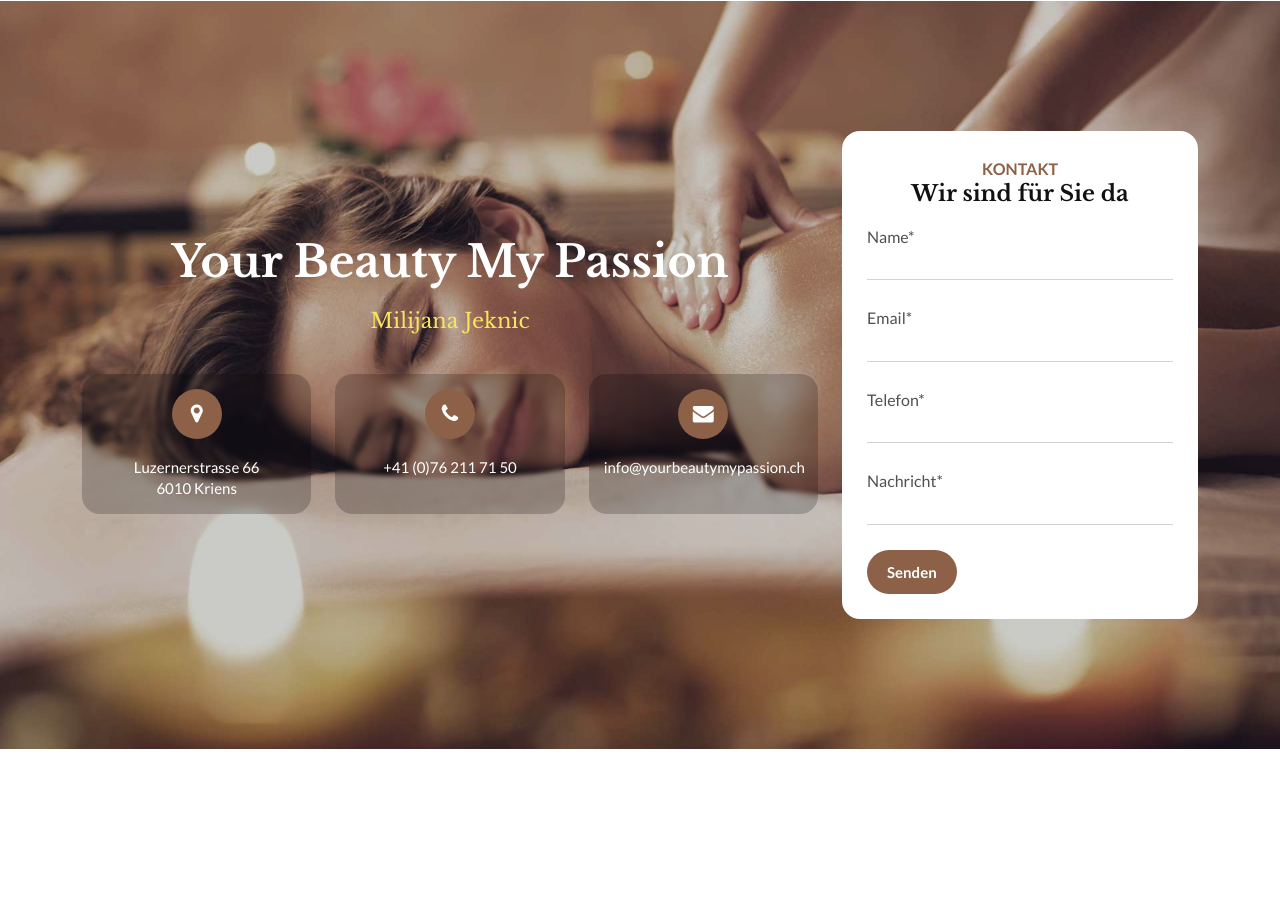
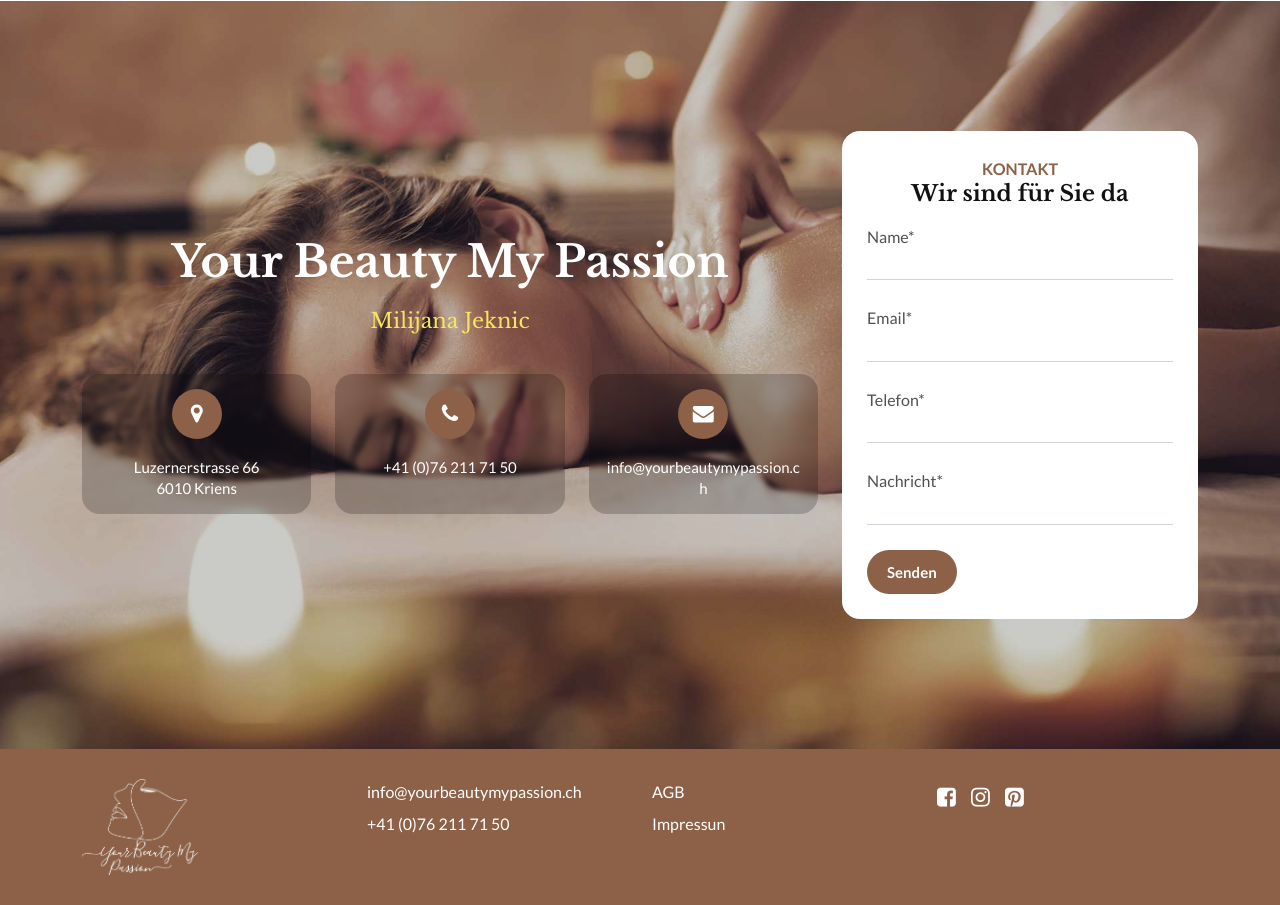
Before and after one commit to Fiverr-Store/nail-beauty, a plain HTML site: page index.html in a window 1280 px wide. Shown: the part 4780-5685 px from the top of the page. Before the commit the page ends 5529 px from the top, so only its background shows below. Drawn offline with nearby package versions, Linux system fonts and the light colour scheme.

Commit message:
done-all

```diff
--- a/assets/scss/_footer.scss
+++ b/assets/scss/_footer.scss
@@ -2,51 +2,51 @@
 # main-footer
 --------------------------------------------------------------*/
 .main-footer{
-  text-align: center;
   padding: 30px 0px;
-
-}
-.footer-list{
-  margin-bottom: 20px;
-  ul{
-    margin: 0;
-    padding: 0;
+  background-color: $primary-color;
+  .footer-logo{
+    max-height: 96px;
+  }
+  .footer-con{
+    ul{
+      list-style: none;
+      margin: 0;
+      padding: 0;
+    }
     li{
-      display: inline-block;
       &:not(:last-child) {
-      margin-right: 3px;
+      margin-bottom: 6px;
       }
+      display: block;
     }
     a{
-      display: inline-flex;
-      align-items: center;
-      justify-content: center;
-      width: 33px;
-      height: 33px;
-      font-size: 18px;
-      border-radius: 50%;
-      background-color: $bg-white;
-      color: $bg-black;
+      text-decoration: none;
+      display: inline-block;
+      font-size: 16px;
+      color: $bg-white;
       transition: all .2s ease-in;
       &:hover{
-        background-color: $primary-color;
+        text-decoration: underline;
       }
     }
   }
+  .footer-social{
+    ul{
+      list-style: none;
+      margin: 0;
+      padding: 0;
+    }
+    li{
+      &:not(:last-child) {
+      margin-right: 12px;
+      }
+      display: inline-block;
+    }
+    a{
+      text-decoration: none;
+      display: inline-block;
+      color: $bg-white;
+      font-size: 22px;
+    }
+  }
 }
-// #backgroundvideo{
-//   position: relative;
-//   background: transparent;
-
-// }
-// .ytplayer-container{
-//   position: absolute;
-//   top: 0;
-//   z-index: -1;
-// }
-
-.background-video{
-  width: 100%;
-  height: 100vh;
-  overflow: hidden;
-}
--- a/index.html
+++ b/index.html
@@ -50,7 +50,7 @@
                 <a class="page-scroll" href="#services"> DIENSTLEISTUNGEN </a>
               </li>
               <li class="nav-item">
-                <a class="page-scroll" href="#"> kontakt </a>
+                <a class="page-scroll" href="#contact"> kontakt </a>
               </li>
 
               <li class="nav-item">
@@ -137,7 +137,7 @@
     <div class="container">
       <div class="sec-t">
         <span> Unsere </span>
-        <h2> Dienstleistungen  </h2>
+        <h2> Dienstleistungen </h2>
       </div><!-- /.sec-t -->
 
       <div class="row gx-xl-5 gy-4">
@@ -147,30 +147,36 @@
             <div class="menu-content">
               <p class="menu-name"> Mit Lack</p>
               <span> CHF 70.00 </span>
-            </div><!--.menu-content-->
+            </div>
+            <!--.menu-content-->
 
             <div class="menu-content">
               <p class="menu-name"> Ohne Lack </p>
               <span> CHF 50.00 </span>
-            </div><!--.menu-content-->
+            </div>
+            <!--.menu-content-->
 
             <div class="menu-content">
               <p class="menu-name"> Gel neues Set </p>
               <span> CHF 140.00 </span>
-            </div><!--.menu-content-->
+            </div>
+            <!--.menu-content-->
 
             <div class="menu-content">
               <p class="menu-name"> Auffüllen </p>
               <span> CHF 75.00 </span>
-            </div><!--.menu-content-->
+            </div>
+            <!--.menu-content-->
 
             <div class="menu-content">
               <p class="menu-name"> Gellack </p>
               <span> CHF 65.00 </span>
-            </div><!--.menu-content-->
+            </div>
+            <!--.menu-content-->
 
             <div class="cta-btn text-center pt-md-3 pt-2">
-              <a href="https://beauty-nails-milijana-jeknic.online.klara.ch/de/booking/service?categoryId=1&page=1" target="_blank" class="btn-main" > Termin Buchen </a>
+              <a href="https://beauty-nails-milijana-jeknic.online.klara.ch/de/booking/service?categoryId=1&page=1"
+                target="_blank" class="btn-main"> Termin Buchen </a>
             </div><!-- /.cta-btn -->
 
           </div><!-- /.box -->
@@ -194,35 +200,42 @@
               <div class="menu-content">
                 <p class="menu-name"> Mit Lack</p>
                 <span> CHF 80.00 </span>
-            </div><!--.menu-content-->
+              </div>
+              <!--.menu-content-->
 
               <div class="menu-content">
                 <p class="menu-name"> Ohne Lack </p>
                 <span> CHF 65.00 </span>
-            </div><!--.menu-content-->
+              </div>
+              <!--.menu-content-->
 
               <div class="menu-content">
                 <p class="menu-name"> Gel French mit Fusspflege </p>
                 <span> CHF 105.00 </span>
-            </div><!--.menu-content-->
+              </div>
+              <!--.menu-content-->
 
               <div class="menu-content">
                 <p class="menu-name"> Gel French </p>
                 <span> CHF 70.00 </span>
-            </div><!--.menu-content-->
+              </div>
+              <!--.menu-content-->
 
               <div class="menu-content">
                 <p class="menu-name"> Gellack mit Fusspflege </p>
                 <span> CHF 100.00</span>
-            </div><!--.menu-content-->
+              </div>
+              <!--.menu-content-->
 
               <div class="menu-content">
                 <p class="menu-name"> Gellack </p>
                 <span> CHF 65.0 </span>
-            </div><!--.menu-content-->
+              </div>
+              <!--.menu-content-->
 
               <div class="cta-btn text-center pt-md-3 pt-2">
-              <a href="https://beauty-nails-milijana-jeknic.online.klara.ch/de/booking/service?categoryId=2&page=1" target="_blank" class="btn-main" > Termin Buchen </a>
+                <a href="https://beauty-nails-milijana-jeknic.online.klara.ch/de/booking/service?categoryId=2&page=1"
+                  target="_blank" class="btn-main"> Termin Buchen </a>
               </div><!-- /.cta-btn -->
 
             </div><!-- /.box -->
@@ -237,32 +250,38 @@
             <div class="box">
               <h3> Augenpflege </h3>
               <div class="menu-content">
-                <p class="menu-name">  Wimperndauerwelle / <br class="d-md-none"> mit Färben </p>
+                <p class="menu-name"> Wimperndauerwelle / <br class="d-md-none"> mit Färben </p>
                 <span> CHF 85.00 </span>
-              </div><!--.menu-content-->
+              </div>
+              <!--.menu-content-->
 
               <div class="menu-content">
                 <p class="menu-name"> Wimpern färben </p>
                 <span> CHF 25.00 </span>
-              </div><!--.menu-content-->
+              </div>
+              <!--.menu-content-->
 
               <div class="menu-content">
                 <p class="menu-name"> Brauen färben inkl. Korrektur </p>
                 <span> CHF 30.00 </span>
-              </div><!--.menu-content-->
+              </div>
+              <!--.menu-content-->
 
               <div class="menu-content">
                 <p class="menu-name"> Brauen Korrektur </p>
                 <span> CHF 20.00 </span>
-              </div><!--.menu-content-->
+              </div>
+              <!--.menu-content-->
 
               <div class="menu-content">
                 <p class="menu-name"> Wimpern/Brauen färben <br class="d-md-none"> inkl Korrektur </p>
                 <span> CHF 55.00 </span>
-              </div><!--.menu-content-->
+              </div>
+              <!--.menu-content-->
 
               <div class="cta-btn text-center pt-md-3 pt-2">
-                <a href="https://beauty-nails-milijana-jeknic.online.klara.ch/de/booking/service?categoryId=3&page=1" target="_blank" class="btn-main" > Termin Buchen </a>
+                <a href="https://beauty-nails-milijana-jeknic.online.klara.ch/de/booking/service?categoryId=3&page=1"
+                  target="_blank" class="btn-main"> Termin Buchen </a>
               </div><!-- /.cta-btn -->
 
             </div><!-- /.box -->
@@ -316,37 +335,44 @@
             <div class="box">
               <h3> Massagen </h3>
               <div class="menu-content">
-                <p class="menu-name">  Kopf- und Nackenmassage <br class="d-md-none"> (30 min) </p>
+                <p class="menu-name"> Kopf- und Nackenmassage <br class="d-md-none"> (30 min) </p>
                 <span> CHF 45.00 </span>
-              </div><!--.menu-content-->
+              </div>
+              <!--.menu-content-->
 
               <div class="menu-content">
                 <p class="menu-name"> Fuss- und Beinmassage <br class="d-md-none"> (40 min) </p>
                 <span> CHF 60.00 </span>
-              </div><!--.menu-content-->
+              </div>
+              <!--.menu-content-->
 
               <div class="menu-content">
                 <p class="menu-name"> Klassische Ganzkörpermassage <br class="d-md-none"> (60 min) </p>
                 <span> CHF 120.00 </span>
-              </div><!--.menu-content-->
+              </div>
+              <!--.menu-content-->
 
               <div class="menu-content">
                 <p class="menu-name"> Klassische Rückenmassage<br class="d-md-none"> (60 min) </p>
                 <span> CHF 85.00 </span>
-              </div><!--.menu-content-->
+              </div>
+              <!--.menu-content-->
 
               <div class="menu-content">
                 <p class="menu-name"> Klassische Rückenmassage <br class="d-md-none"> (30 min) </p>
                 <span> CHF 50.00</span>
-              </div><!--.menu-content-->
+              </div>
+              <!--.menu-content-->
 
               <div class="menu-content">
                 <p class="menu-name"> Sportmassage (60 min) </p>
                 <span> CHF 100.00 </span>
-              </div><!--.menu-content-->
+              </div>
+              <!--.menu-content-->
 
               <div class="cta-btn text-center pt-md-3 pt-2">
-                <a href="https://beauty-nails-milijana-jeknic.online.klara.ch/de/booking/service?categoryId=5&page=1" target="_blank" class="btn-main" > Termin Buchen </a>
+                <a href="https://beauty-nails-milijana-jeknic.online.klara.ch/de/booking/service?categoryId=5&page=1"
+                  target="_blank" class="btn-main"> Termin Buchen </a>
               </div><!-- /.cta-btn -->
 
             </div><!-- /.box -->
@@ -366,50 +392,60 @@
               <div class="menu-content">
                 <p class="menu-name"> Gesicht inkl. <br class="d-md-none"> Oberlippe und Kinn </p>
                 <span> CHF 35.00 </span>
-                </div><!--.menu-content-->
+              </div>
+              <!--.menu-content-->
 
               <div class="menu-content">
                 <p class="menu-name"> Oberlippe </p>
                 <span> CHF 20.00 </span>
-                </div><!--.menu-content-->
+              </div>
+              <!--.menu-content-->
 
               <div class="menu-content">
                 <p class="menu-name"> Achselhöhlen </p>
                 <span> CHF 35.00 </span>
-                </div><!--.menu-content-->
+              </div>
+              <!--.menu-content-->
 
               <div class="menu-content">
                 <p class="menu-name"> Arme </p>
                 <span> CHF 50.00 </span>
-                </div><!--.menu-content-->
+              </div>
+              <!--.menu-content-->
 
               <div class="menu-content">
                 <p class="menu-name"> Bikinizone </p>
                 <span> CHF 33.00</span>
-                </div><!--.menu-content-->
+              </div>
+              <!--.menu-content-->
 
               <div class="menu-content">
                 <p class="menu-name"> Bikini total </p>
                 <span> CHF 44.00 </span>
-                </div><!--.menu-content-->
+              </div>
+              <!--.menu-content-->
 
               <div class="menu-content">
                 <p class="menu-name"> Beine bis Knie </p>
                 <span> CHF 44.00 </span>
-                </div><!--.menu-content-->
+              </div>
+              <!--.menu-content-->
 
               <div class="menu-content">
                 <p class="menu-name"> Ganze Beine </p>
                 <span> CHF 82.00 </span>
-                </div><!--.menu-content-->
+              </div>
+              <!--.menu-content-->
 
               <div class="menu-content">
                 <p class="menu-name"> Rücken oder Brust </p>
                 <span> CHF 60.00 </span>
-                </div><!--.menu-content-->
+              </div>
+              <!--.menu-content-->
 
               <div class="cta-btn text-center pt-md-3 pt-2">
-                  <a href="https://beauty-nails-milijana-jeknic.online.klara.ch/de/booking/service?categoryId=4&page=1" target="_blank" class="btn-main" > Termin Buchen </a>
+                <a href="https://beauty-nails-milijana-jeknic.online.klara.ch/de/booking/service?categoryId=4&page=1"
+                  target="_blank" class="btn-main"> Termin Buchen </a>
               </div><!-- /.cta-btn -->
 
             </div><!-- /.box -->
@@ -428,7 +464,7 @@
   </section><!-- /.services -->
 
 
-  <section class="contact">
+  <section class="contact" id="contact">
     <div class="container">
       <div class="row gy-4 align-items-center">
         <div class="col-lg-8">
@@ -452,7 +488,7 @@
             <div class="col-lg-4">
               <div class="con-single">
                 <i class="fa fa-envelope"></i>
-                <p> <a href="mailto:info@yourbeautymypassion.ch"> info@yourbeautymypassion.ch </a> </p>
+                <p> <a href="mailto:info@yourbeautymypassion.ch" style="word-break: break-all;"> info@yourbeautymypassion.ch </a> </p>
               </div><!-- /.con-single -->
             </div><!-- /.col-lg-4 -->
           </div><!-- /.row -->
@@ -488,7 +524,54 @@
     </div><!-- /.container -->
   </section><!-- /.contact -->
 
-
+  <footer class="main-footer">
+    <div class="container">
+      <div class="row gy-4">
+        <div class="col-lg-3">
+          <img src="assets/img/logo/footer-logo.png" class="footer-logo" alt="">
+        </div><!-- /.col-lg-3 -->
+        <div class="col-lg-3">
+          <div class="footer-con">
+            <ul>
+              <li>
+                <a href="mailto:info@yourbeautymypassion.ch" style="word-break: break-all;"> info@yourbeautymypassion.ch </a>
+              </li>
+              <li>
+                <a href="tel:+41762117150"> +41 (0)76 211 71 50 </a>
+              </li>
+            </ul>
+          </div><!-- /.footer-con -->
+        </div><!-- /.col-lg-3 -->
+        <div class="col-lg-3">
+          <div class="footer-con">
+            <ul>
+              <li>
+                <a href="#"> AGB </a>
+              </li>
+              <li>
+                <a href="#"> Impressun </a>
+              </li>
+            </ul>
+          </div><!-- /.footer-con -->
+        </div><!-- /.col-lg-3 -->
+        <div class="col-lg-3">
+          <div class="footer-social">
+            <ul>
+              <li>
+                <a href="#"> <i class="fa fa-facebook-square" aria-hidden="true"></i> </a>
+              </li>
+              <li>
+                <a href="#"> <i class="fa fa-instagram" aria-hidden="true"></i> </a>
+              </li>
+              <li>
+                <a href="#"> <i class="fa fa-pinterest-square" aria-hidden="true"></i> </a>
+              </li>
+            </ul>
+          </div><!-- /.footer-social -->
+        </div><!-- /.col-lg-3 -->
+      </div><!-- /.row -->
+    </div><!-- /.container -->
+  </footer><!-- /.main-footer -->
 
 
   <a href="#" class="scroll-top btn-hover">
```
Also changed, not shown: assets/css/main.css, assets/img/logo/footer-logo.png (added), 1 other file. Lines whose indentation alone changed are shown as unchanged.
